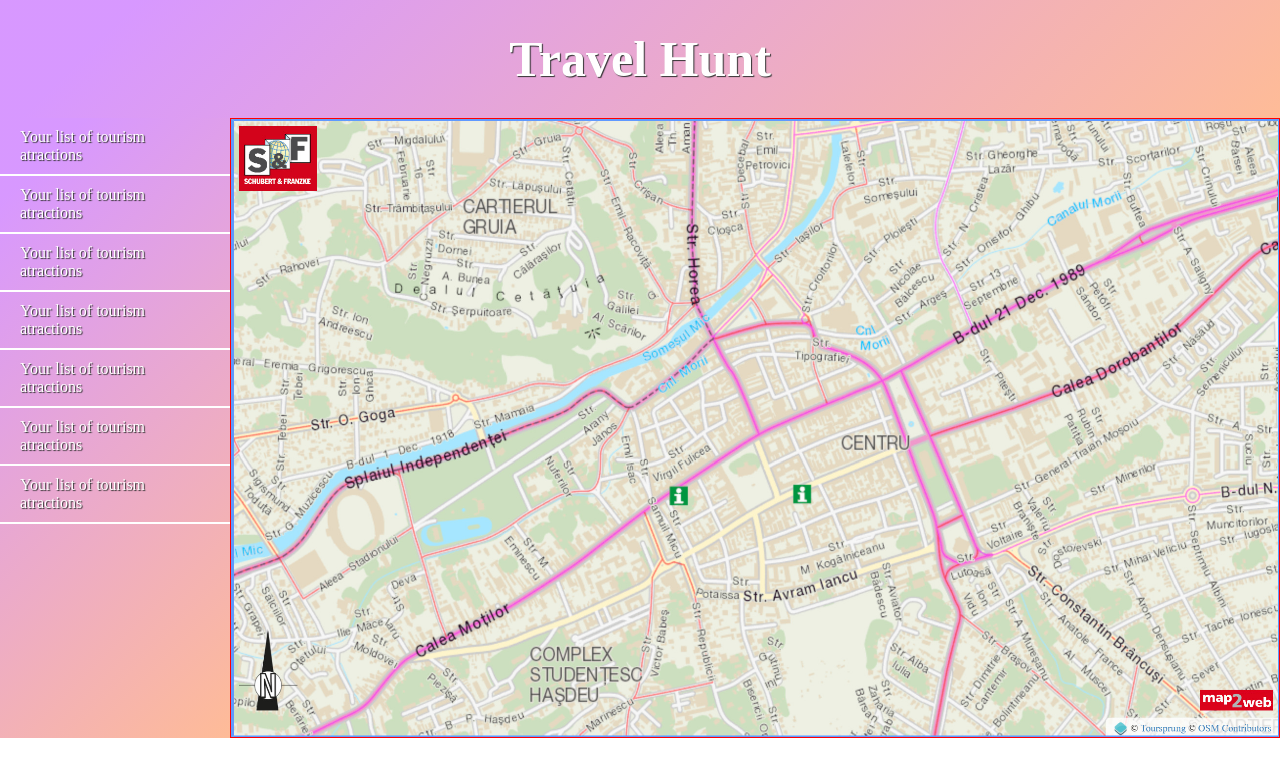
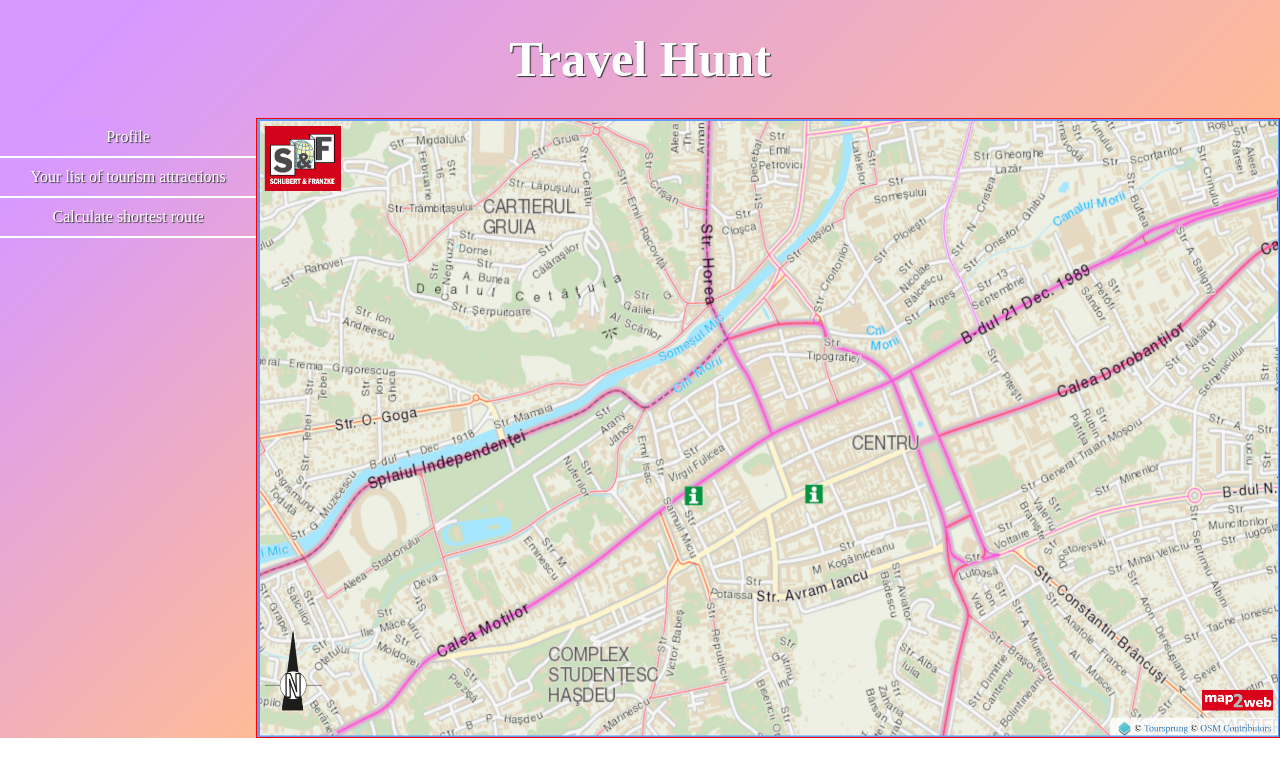
Before and after one commit to pamintandrei/PC-TravelHunt, a React (Create React App) app in the folder frontend/: page / in a window 1280 px wide. Shown: the top 776 px of the page. Built offline with nearby package versions, Linux system fonts and the light colour scheme.

Commit message:
intermediary commit

```diff
--- a/frontend/src/map/Map.css
+++ b/frontend/src/map/Map.css
@@ -1,6 +1,6 @@
 #map{
     display:inline-block;
-    width: 82%;
+    width: 80%;
     height: 620px;
     border: 1px solid red;
 }
--- a/frontend/src/slidebar/Slidebar.css
+++ b/frontend/src/slidebar/Slidebar.css
@@ -5,12 +5,14 @@
     background-image: linear-gradient( 135deg, #9f05ff69 10%, #fd5e086b 100%);
     height: 620px;
     padding: 0;
-    width: 18%;
+    width: 20%;
 }
 
 .scrollbar-button{
     width: 100%;
     color: #FFF;
+    display:flex;
+    justify-content: center;
     text-shadow: 1px 1px 1px #333;
     font-family: 'Dancing Script', cursive;
     font-size: 16px;
--- a/frontend/src/slidebar/Slidebar.js
+++ b/frontend/src/slidebar/Slidebar.js
@@ -4,25 +4,13 @@ export default function Slidebar() {
     return (
         <div id='scrollbar'>
             <div className='scrollbar-button'>
-                Your list of tourism atractions
+                Profile
             </div>
             <div className='scrollbar-button'>
-                Your list of tourism atractions
+                Your list of tourism attractions
             </div>
             <div className='scrollbar-button'>
-                Your list of tourism atractions
-            </div>
-            <div className='scrollbar-button'>
-                Your list of tourism atractions
-            </div>
-            <div className='scrollbar-button'>
-                Your list of tourism atractions
-            </div>
-            <div className='scrollbar-button'>
-                Your list of tourism atractions
-            </div>
-            <div className='scrollbar-button'>
-                Your list of tourism atractions
+                Calculate shortest route
             </div>
 
         </div>
```
